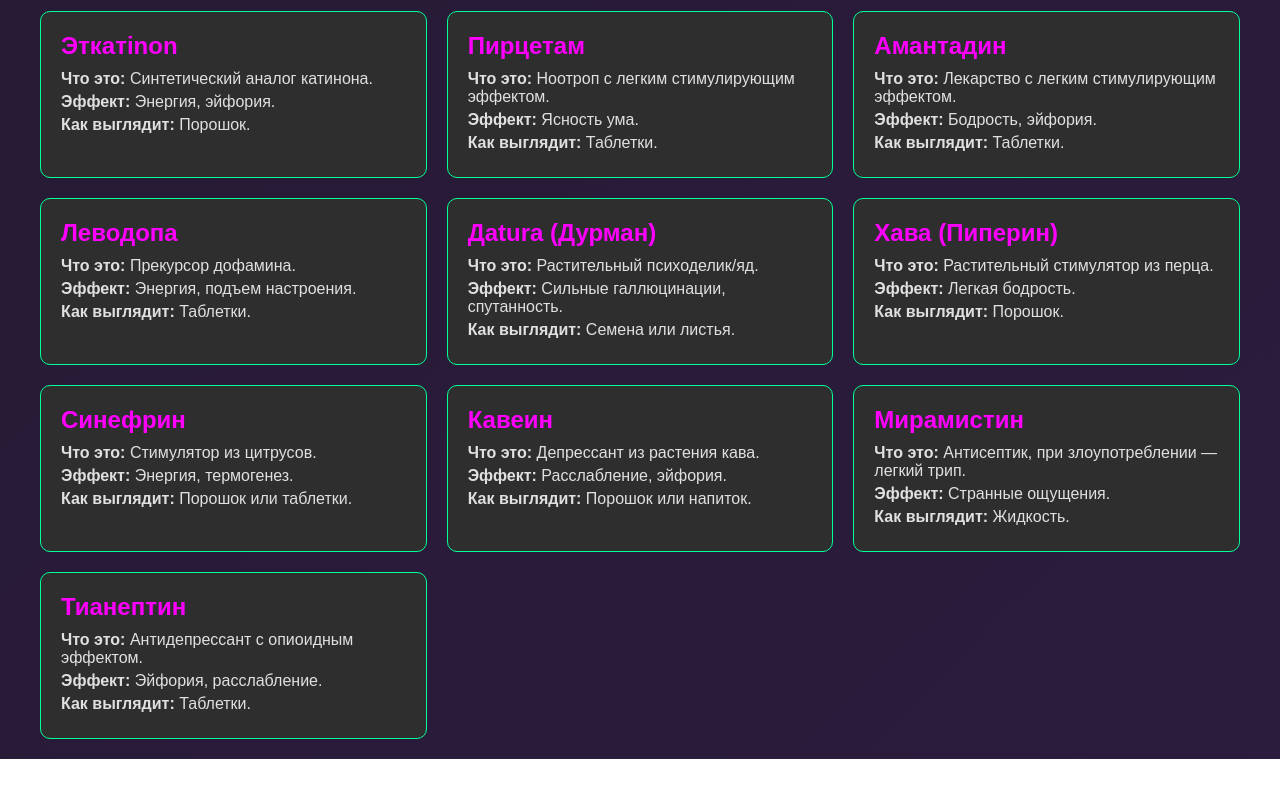
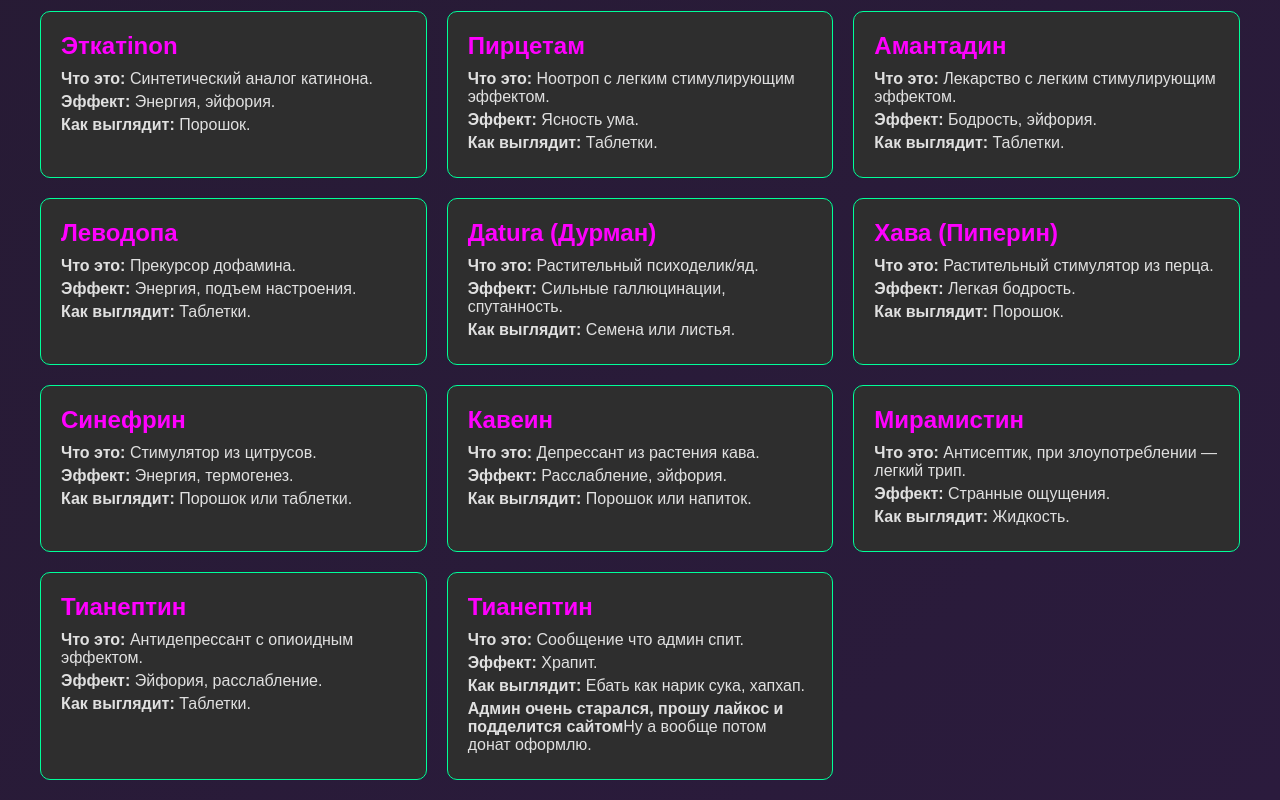
Before and after one commit to GoreAndCristle/SubstanceVibe, a plain HTML site: page index.html in a window 1280 px wide. Shown: the part 6736-7536 px from the top of the page. Before the commit the page ends 7495 px from the top, so only its background shows below. Drawn offline with Linux system fonts and the light colour scheme.

Commit message:
Update index.html

```diff
--- a/index.html
+++ b/index.html
@@ -782,6 +782,13 @@
             <p><strong>Что это:</strong> Антидепрессант с опиоидным эффектом.</p>
             <p><strong>Эффект:</strong> Эйфория, расслабление.</p>
             <p><strong>Как выглядит:</strong> Таблетки.</p>
+         </div>
+         <div class="card">
+            <h2>Тианептин</h2>
+            <p><strong>Что это:</strong> Сообщение что админ спит.</p>
+            <p><strong>Эффект:</strong> Храпит.</p>
+            <p><strong>Как выглядит:</strong> Ебать как нарик сука, хапхап.</p>
+            <p><strong>Админ очень старался, прошу лайкос и подделится сайтом</strong>Ну а вообще потом донат оформлю.</p>
         </div>
     </div>
 </body>
```
